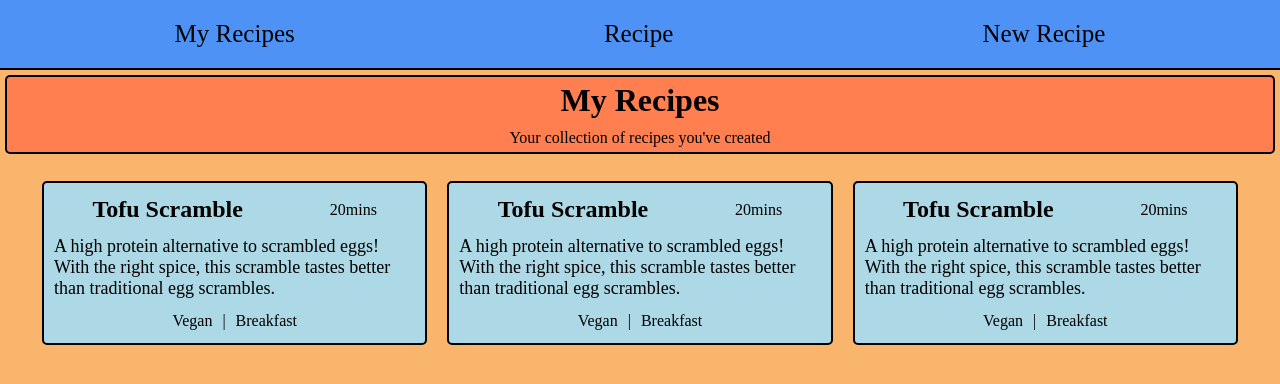
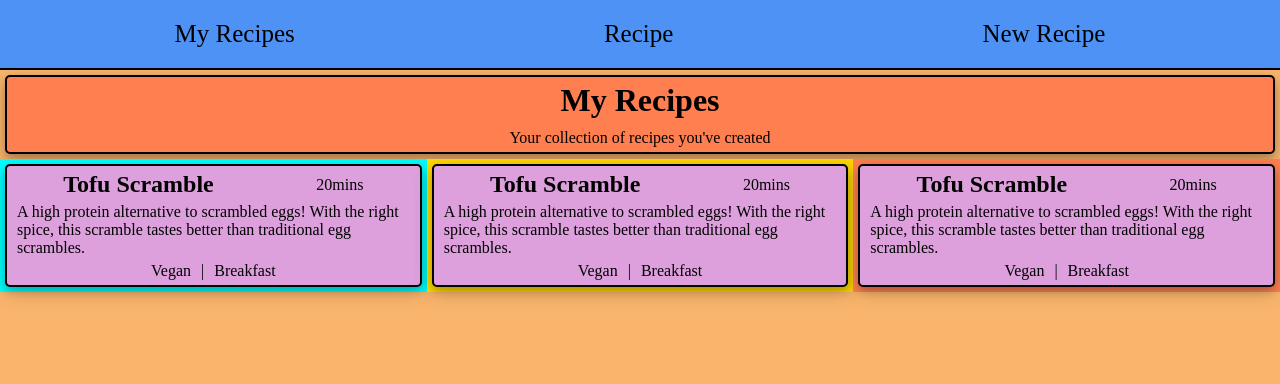
Before and after one commit to biggersmatt/jumptorecipe, a React (Create React App) app: page /myrecipes in a window 1280 px wide. Shown: the top 384 px of the page. Built offline with nearby package versions, Linux system fonts and the light colour scheme.

Commit message:
Corrects sytles on myrecipes page

```diff
--- a/src/components/MyRecipes/myrecipes.css
+++ b/src/components/MyRecipes/myrecipes.css
@@ -1,36 +1,15 @@
-.header {
-  /* background-color: lightblue; */
-  /* width: calc(95% - 34px);
-  margin-top: 20px; */
-}
-.list {
-  width: 95%;
-  padding: 10px 0 ;
-}
-.item-wrapper {
-  flex: 0 0 100%;
-  margin-top: 10px;
-}
-.item {
-  background-color: lightblue;
-  height: 150px;
-  margin: 2px 10px;
-}
-.description {
-  font-size: 18px;
-}
-.categories p {
-  padding: 0 5px;
+.list-wrapper {
+  width: 100%;
 }
 /*************** iPad ****************/
 @media (min-width: 820px) {
   .item-wrapper {
-    flex: 0 0 50%;
+    flex: 0 0 calc(50% - 10px);
   }
 }
 /*************** Desktop ****************/
 @media (min-width: 1200px) {
   .item-wrapper {
-    flex: 0 0 33.333333%;
+    flex: 0 0 calc(33.333333% - 10px);
   }
 }
--- a/src/pages/MyRecipes.jsx
+++ b/src/pages/MyRecipes.jsx
@@ -8,23 +8,24 @@ export default function MyRecipes() {
       {/* Header Wrapper */}
       <div className="flex justify-center width-100 padding-updown">
         {/* <Header /> */}
-        <div className="coral header flex column align-center border radius width-fit">
+        <div className="coral header flex column align-center border radius width-fit shadow">
           <h1 className="padding">My Recipes</h1>
           <p className='padding'>Your collection of recipes you've created</p>
         </div>
       </div>
-      {/* <List />*/}
-      <div className='list flex wrap'>
-        {/* <ItemWrapper />*/}
-        <div className="item-wrapper">
-          {/* <Item /> */}
-          <div className="item flex column border radius padding">
+
+      {/* List Wrapper */}
+      <div className="white list-wrapper flex align-center wrap">
+        {/* Item Wrapper */}
+        <div className="aqua item-wrapper width-100 padding">
+          {/* Item */}
+          <div className="plum border radius padding shadow">
             <div className='flex space-around align-center flex-grow-1'>
               <h2>Tofu Scramble</h2>
               <p>20mins</p>
             </div>
             <div className='flex'>
-              <p className="description padding">A high protein alternative to scrambled eggs! With the right spice, this scramble tastes better than traditional egg scrambles.</p>
+              <p className="padding">A high protein alternative to scrambled eggs! With the right spice, this scramble tastes better than traditional egg scrambles.</p>
             </div>
             <div className='flex space-around align-center flex-grow-1'>
               <div className='flex'>
@@ -35,16 +36,16 @@ export default function MyRecipes() {
             </div>
           </div>
         </div>
-        {/* <ItemWrapper />*/}
-        <div className="item-wrapper">
-          {/* <Item /> */}
-          <div className="item flex column border radius padding">
+        {/* Item Wrapper */}
+        <div className="gold item-wrapper width-100 padding">
+          {/* Item */}
+          <div className="plum border radius padding shadow">
             <div className='flex space-around align-center flex-grow-1'>
               <h2>Tofu Scramble</h2>
               <p>20mins</p>
             </div>
             <div className='flex'>
-              <p className="description padding">A high protein alternative to scrambled eggs! With the right spice, this scramble tastes better than traditional egg scrambles.</p>
+              <p className="padding">A high protein alternative to scrambled eggs! With the right spice, this scramble tastes better than traditional egg scrambles.</p>
             </div>
             <div className='flex space-around align-center flex-grow-1'>
               <div className='flex'>
@@ -55,16 +56,16 @@ export default function MyRecipes() {
             </div>
           </div>
         </div>
-        {/* <ItemWrapper />*/}
-        <div className="item-wrapper">
-          {/* <Item /> */}
-          <div className="item flex column border radius padding">
+        {/* Item Wrapper */}
+        <div className="coral item-wrapper width-100 padding">
+          {/* Item */}
+          <div className="plum border radius padding shadow">
             <div className='flex space-around align-center flex-grow-1'>
               <h2>Tofu Scramble</h2>
               <p>20mins</p>
             </div>
             <div className='flex'>
-              <p className="description padding">A high protein alternative to scrambled eggs! With the right spice, this scramble tastes better than traditional egg scrambles.</p>
+              <p className="padding">A high protein alternative to scrambled eggs! With the right spice, this scramble tastes better than traditional egg scrambles.</p>
             </div>
             <div className='flex space-around align-center flex-grow-1'>
               <div className='flex'>
@@ -76,6 +77,53 @@ export default function MyRecipes() {
           </div>
         </div>
       </div>
+
+
+
+
+
+
+
+
+
+
+
+
+
+
+
+
+
+
+
+
+
+
+
+
+      {/* <List Wrapper/>*/}
+      {/* <div className='flex column align-center wrap'> */}
+        {/* <ItemWrapper />*/}
+        {/* <div className="width-fit shadow"> */}
+          {/* <Item /> */}
+          {/* <div className="lightblue flex column border radius padding">
+            <div className='flex space-around align-center flex-grow-1'>
+              <h2>Tofu Scramble</h2>
+              <p>20mins</p>
+            </div>
+            <div className='flex'>
+              <p className="padding">A high protein alternative to scrambled eggs! With the right spice, this scramble tastes better than traditional egg scrambles.</p>
+            </div>
+            <div className='flex space-around align-center flex-grow-1'>
+              <div className='flex'>
+                <p className='padding-sides'>Vegan</p>
+                <p className='padding-sides'>|</p>
+                <p className='padding-sides'>Breakfast</p>
+              </div>
+            </div>
+          </div>
+        </div>
+      </div> */}
     </div>
   )
 }
```
